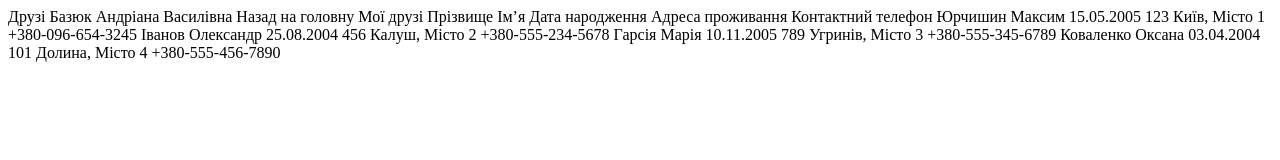
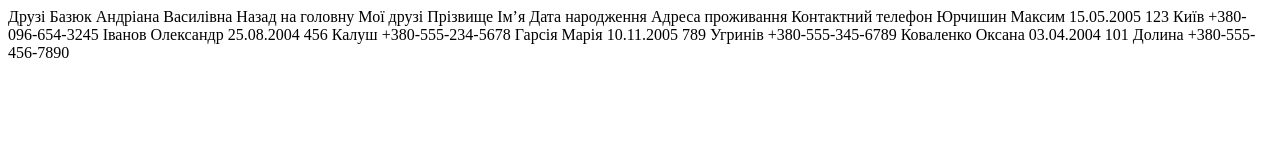
Before and after one commit to andr-v-baz/my-first-ripo, a plain HTML site: page Практична 1/friends.html in a window 1280 px wide. Drawn offline with Linux system fonts and the light colour scheme.

Commit message:
Update friends.html

```diff
--- a/Практична 1/friends.html
+++ b/Практична 1/friends.html
@@ -22,22 +22,22 @@
 
 Юрчишин Максим
 	15.05.2005
-	123 Київ, Місто 1
+	123 Київ
 	+380-096-654-3245
 
 Іванов Олександр
 	25.08.2004
-	456 Калуш, Місто 2
+	456 Калуш
 	+380-555-234-5678
 
 Гарсія Марія
 	10.11.2005
-	789 Угринів, Місто 3
+	789 Угринів
 	+380-555-345-6789
 
 Коваленко Оксана
 	03.04.2004
-	101 Долина, Місто 4
+	101 Долина
 	+380-555-456-7890
 </body>
 </html>
```
